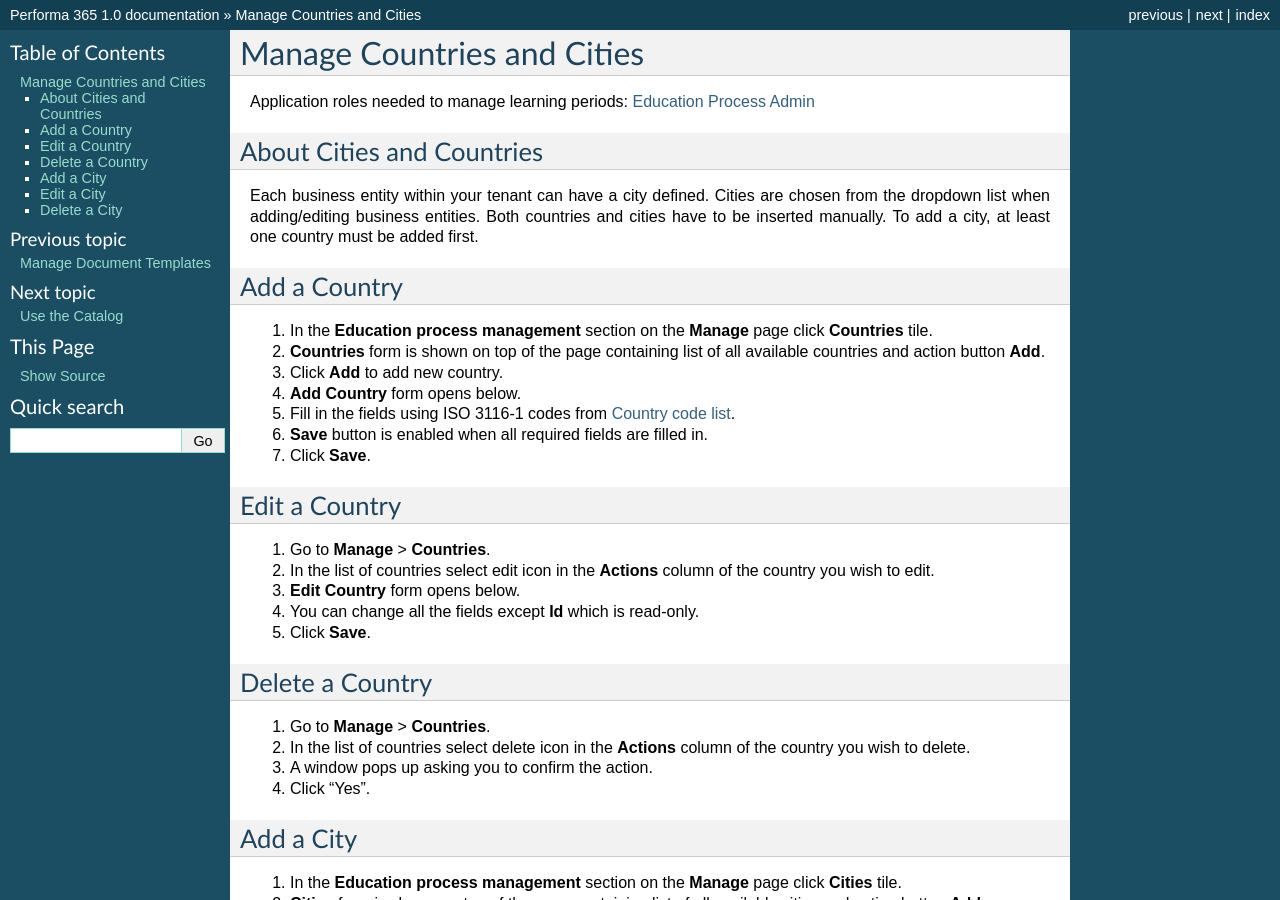
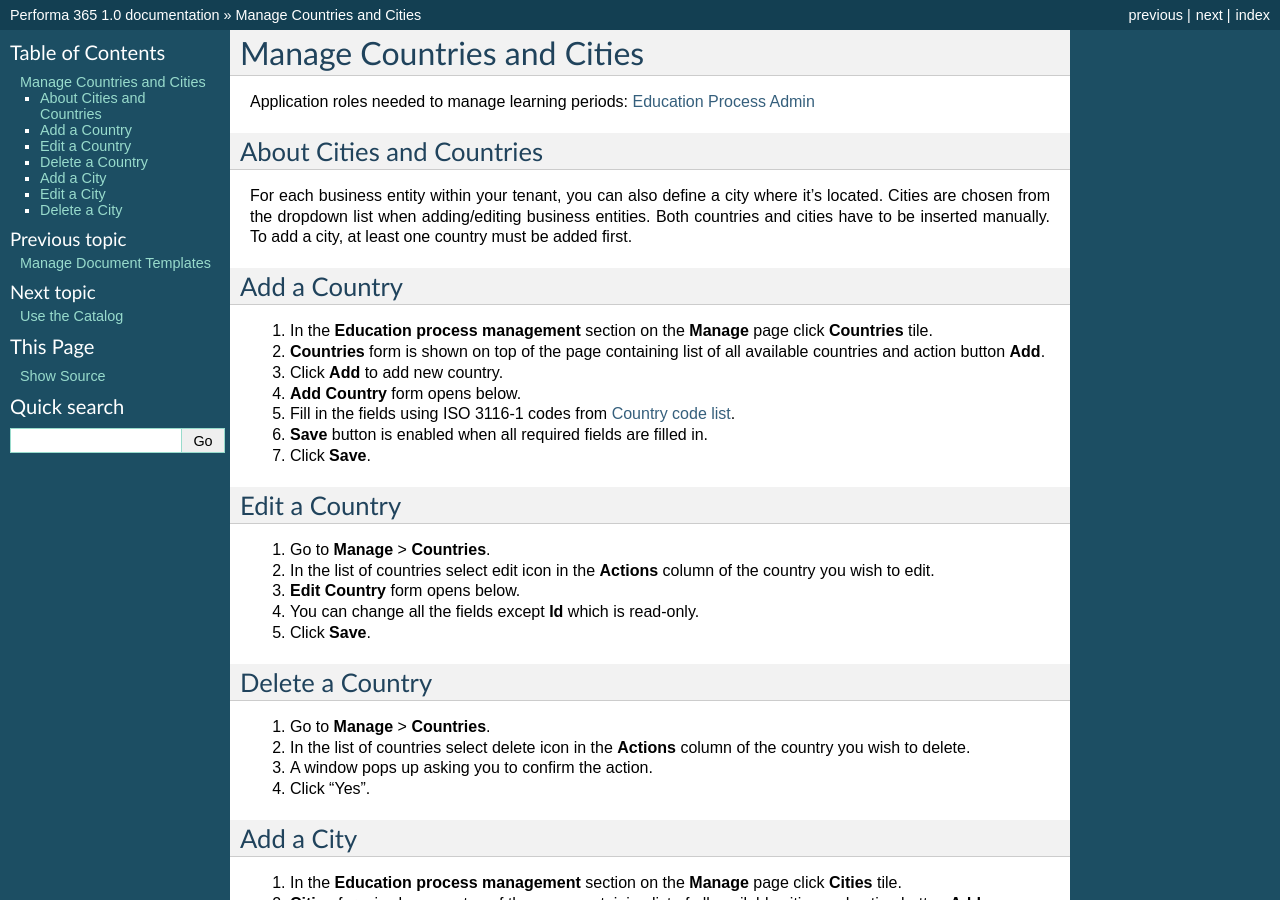
Before and after one commit to pslisko/performa365docs, a Sphinx documentation site: the page built from docs/howto/manage_countries_and_cities.rst, in a window 1280 px wide and 900 px high. Built offline with Sphinx 7.4.7, drawn with Linux system fonts in a browser that asks for light colours; pages that are not in the unit, such as notebooks, are missing from menus.

Commit message:
Update manage_countries_and_cities.rst

```diff
--- a/docs/howto/manage_countries_and_cities.rst
+++ b/docs/howto/manage_countries_and_cities.rst
@@ -8,7 +8,8 @@
 About Cities and Countries
 ^^^^^^^^^^^^^^^^^^^^^^^^^^^
 
-Each business entity within your tenant can have a city defined. Cities are chosen from the dropdown list when adding/editing business entities. Both countries and cities have to be inserted manually. To add a city, at least one country must be added first.
+For each business entity within your tenant, you can also define a city where it's located. Cities are chosen from the dropdown list when adding/editing business entities.
+Both countries and cities have to be inserted manually. To add a city, at least one country must be added first.
 
 
 Add a Country
```
